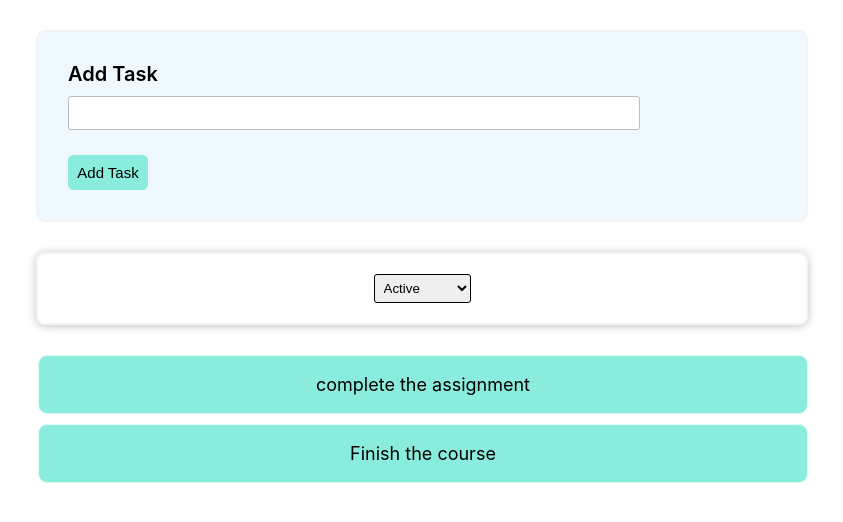
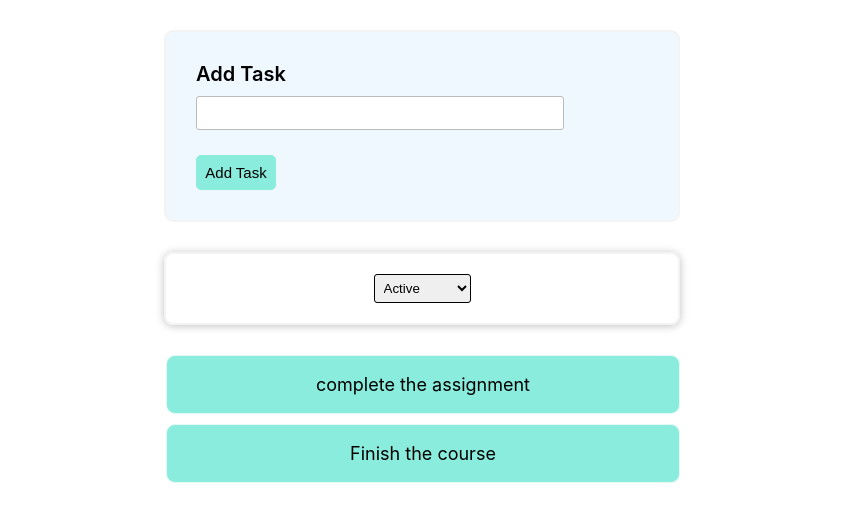
Before and after one commit to kavyasri-t/To-Do-App, a React (Create React App) app: page / in a window 1280 px wide. Shown: the top 522 px of the page, without its empty margins (218-1061 px from the left). Built offline with nearby package versions, Linux system fonts and the light colour scheme.

Commit message:
updated files

```diff
--- a/src/App.css
+++ b/src/App.css
@@ -1,5 +1,5 @@
 .container {
-  width: 60vw;
+  width: 40vw;
   min-width: 300px;
   margin: 30px auto;
   max-width: 95%;
@@ -14,7 +14,7 @@
   font-weight: 500;
 }
 .task-filter {
-  width: 60vw;
+  width: 40vw;
   min-width: 300px;
   margin: 30px auto;
   max-width: 95%;
--- a/src/components/TaskList.module.css
+++ b/src/components/TaskList.module.css
@@ -1,5 +1,5 @@
 .list {
-  width: 60vw;
+  width: 40vw;
   min-width: 300px;
 
   margin: 30px auto;
```
Also changed, not shown: 1 other file (tests, documents, lock files or other folders).
